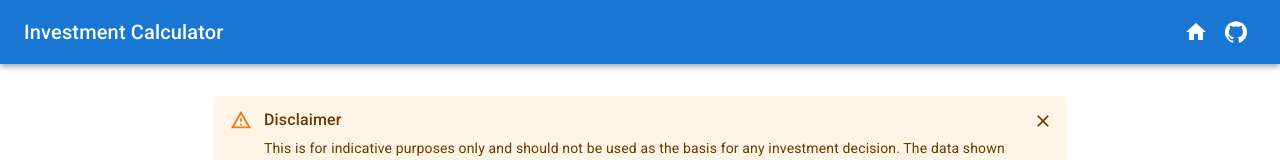
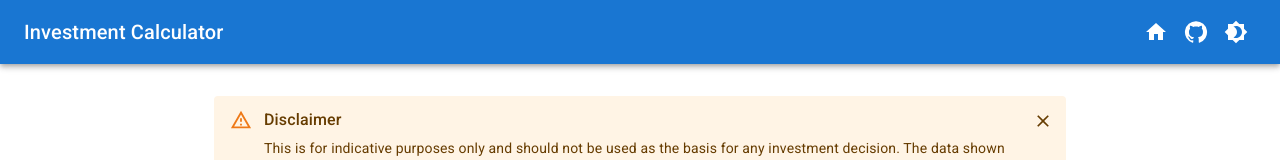
Before and after one commit to Ruben9922/investment-calculator, a React (Vite) app: page / in a window 1280 px wide. Shown: the top 160 px of the page. Built offline with nearby package versions, Linux system fonts and the light colour scheme.

Commit message:
Add dark mode

```diff
--- a/src/App.tsx
+++ b/src/App.tsx
@@ -1,9 +1,10 @@
-import {Box, Container} from "@mui/material";
+import {Box, Container, useMediaQuery} from "@mui/material";
 import Alert from '@mui/material/Alert';
 import AlertTitle from '@mui/material/AlertTitle';
 import CssBaseline from "@mui/material/CssBaseline";
 import Stack from '@mui/material/Stack';
-import {useState} from "react";
+import {createTheme, ThemeProvider} from '@mui/material/styles';
+import {useMemo, useState} from "react";
 import Form from "./Form.tsx";
 import Header from "./Header.tsx";
 import Table from "./Table.tsx";
@@ -38,10 +39,24 @@ function App() {
     const yearCount = parseInt(yearCountString);
     const valuesByYear = calculate(initialAmount, recurringAmount, growth, yearCount);
 
+    const prefersDarkMode = useMediaQuery("(prefers-color-scheme: dark)");
+
+    const [mode, setMode] = useState<'light' | 'dark'>(prefersDarkMode ? "dark" : "light");
+
+    const theme = useMemo(
+        () =>
+            createTheme({
+                palette: {
+                    mode,
+                },
+            }),
+        [mode],
+    );
+
     return (
-        <>
+        <ThemeProvider theme={theme}>
             <CssBaseline />
-            <Header />
+            <Header isDarkMode={mode ==="dark"} toggleDarkMode={()=>setMode((prevMode) => (prevMode === 'light' ? 'dark' : 'light'))} />
             <Container maxWidth="md" component={Box} padding={4}>
                 <Stack spacing={4}>
                     {isAlertShown && (
@@ -65,7 +80,7 @@ function App() {
                     <Table valuesByYear={valuesByYear} />
                 </Stack>
             </Container>
-        </>
+        </ThemeProvider>
     );
 }
 
--- a/src/Header.tsx
+++ b/src/Header.tsx
@@ -1,3 +1,5 @@
+import Brightness4Icon from "@mui/icons-material/Brightness4";
+import Brightness7Icon from "@mui/icons-material/Brightness7";
 import GitHubIcon from "@mui/icons-material/GitHub";
 import HomeIcon from "@mui/icons-material/Home";
 import AppBar from '@mui/material/AppBar';
@@ -7,7 +9,12 @@ import Toolbar from '@mui/material/Toolbar';
 import Tooltip from "@mui/material/Tooltip";
 import Typography from '@mui/material/Typography';
 
-function Header() {
+type HeaderProps = {
+    isDarkMode: boolean;
+    toggleDarkMode: () => void;
+}
+
+function Header({ isDarkMode, toggleDarkMode }: HeaderProps) {
     return (
         <Box sx={{ flexGrow: 1 }}>
             <AppBar position="static">
@@ -25,6 +32,11 @@ function Header() {
                             <GitHubIcon />
                         </IconButton>
                     </Tooltip>
+                    <Tooltip title={`Switch to ${isDarkMode ? "light" : "dark"} mode`}>
+                        <IconButton aria-label="GitHub" onClick={toggleDarkMode} color="inherit">
+                            {isDarkMode ? <Brightness7Icon/> : <Brightness4Icon/>}
+                        </IconButton>
+                    </Tooltip>
                 </Toolbar>
             </AppBar>
         </Box>
```
